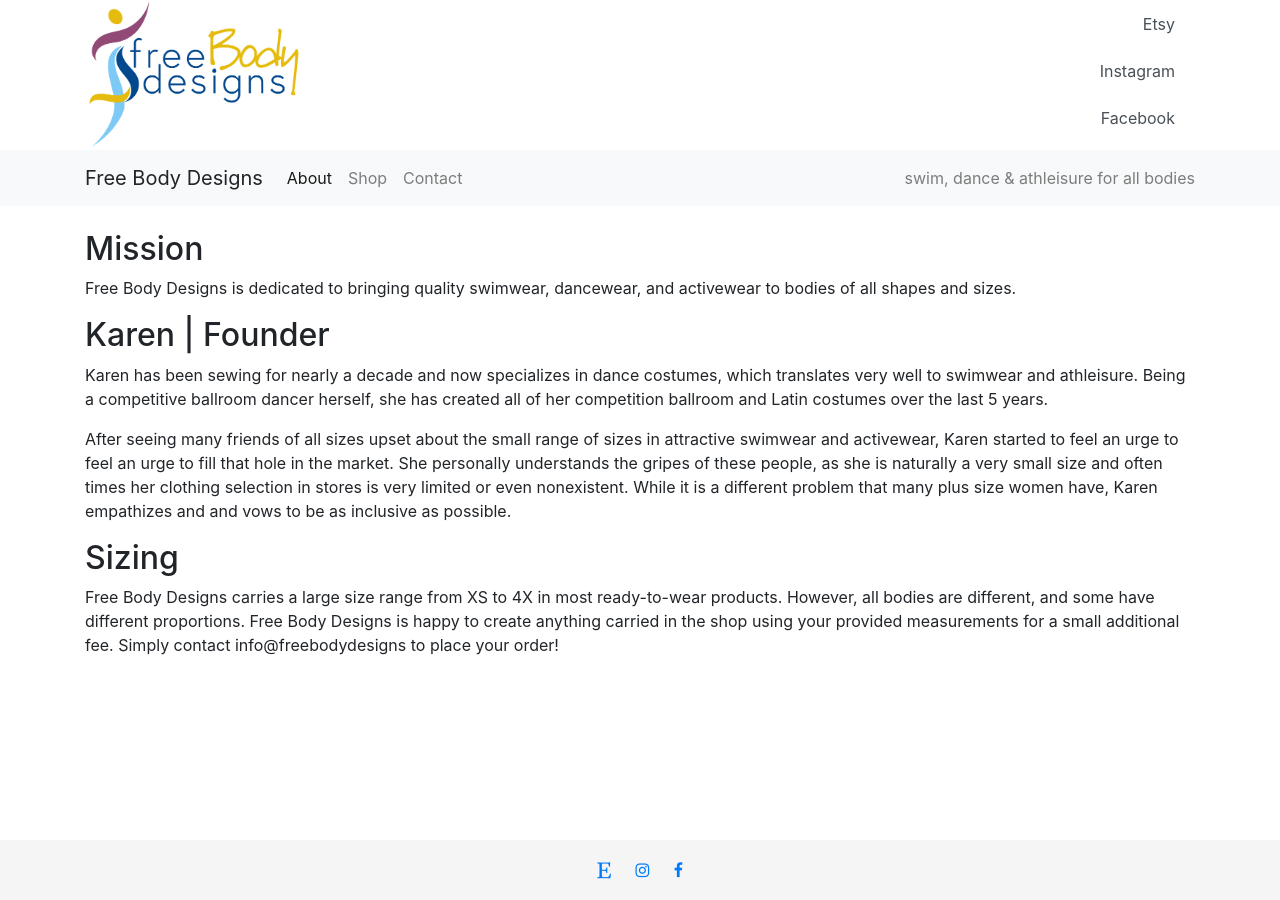
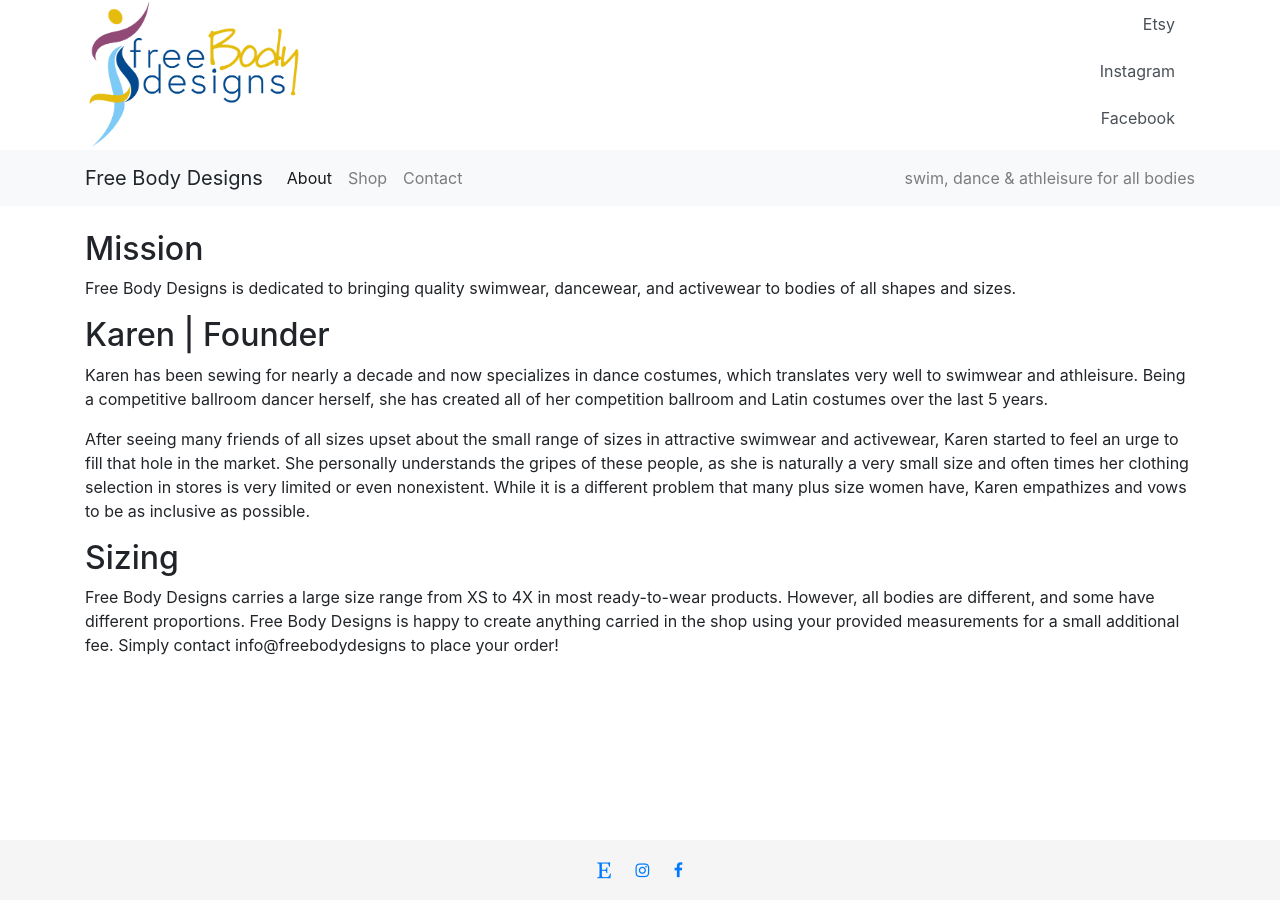
Before and after one commit to FreeBodyDesigns/FreeBodyDesigns.github.io, a Jekyll site: the page built from index.html, in a window 1280 px wide. Built offline with Jekyll 4.4.1, drawn with Linux system fonts in a browser that asks for light colours.

Commit message:
Fix typos

```diff
--- a/index.html
+++ b/index.html
@@ -7,7 +7,7 @@
 <h2>Karen | Founder</h2>
 <p>Karen has been sewing for nearly a decade and now specializes in dance costumes, which translates very well to swimwear and athleisure. Being a competitive ballroom dancer herself, she has created all of her competition ballroom and Latin costumes over the last 5 years.</p>
 
-<p>After seeing many friends of all sizes upset about the small range of sizes in attractive swimwear and activewear, Karen started to feel an urge to feel an urge to fill that hole in the market. She personally understands the gripes of these people, as she is naturally a very small size and often times her clothing selection in stores is very limited or even nonexistent. While it is a different problem that many plus size women have, Karen empathizes and and vows to be as inclusive as possible.</p>
+<p>After seeing many friends of all sizes upset about the small range of sizes in attractive swimwear and activewear, Karen started to feel an urge to fill that hole in the market. She personally understands the gripes of these people, as she is naturally a very small size and often times her clothing selection in stores is very limited or even nonexistent. While it is a different problem that many plus size women have, Karen empathizes and vows to be as inclusive as possible.</p>
 
 <h2>Sizing</h2>
 <p>Free Body Designs carries a large size range from XS to 4X in most ready-to-wear products. However, all bodies are different, and some have different proportions. Free Body Designs is happy to create anything carried in the shop using your provided measurements for a small additional fee. Simply contact info@freebodydesigns to place your order!</p>
```
